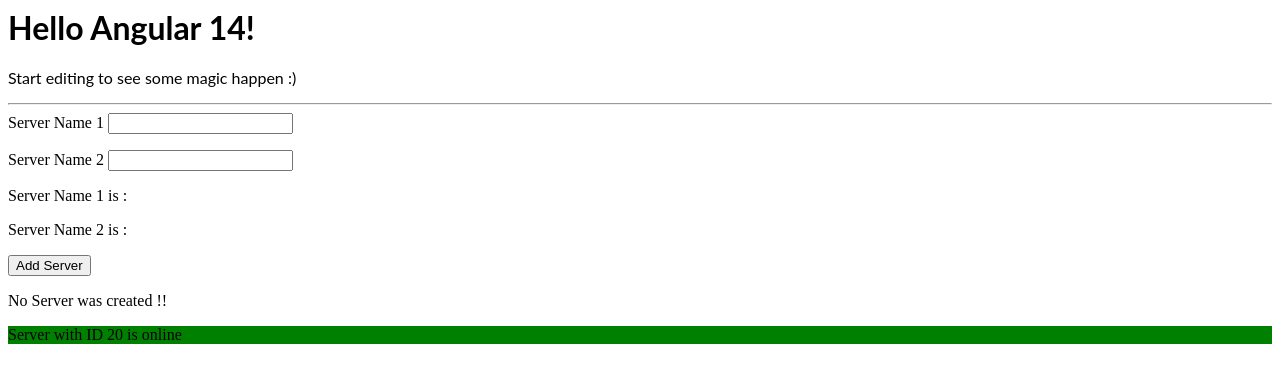
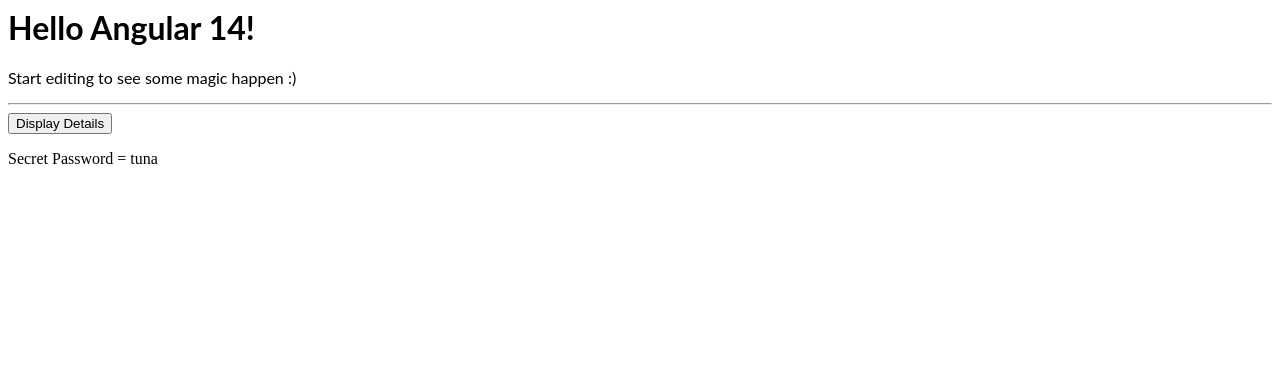
Before and after one commit to ShikhaP12/angular-ivy-nutjxz, an Angular app: page / in a window 1280 px wide. Shown: the top 382 px of the page. Built offline with nearby package versions, Linux system fonts and the light colour scheme.

Commit message:
4 files modified, 2 added

```diff
--- a/src/app/app.component.html
+++ b/src/app/app.component.html
@@ -4,5 +4,6 @@
 <!--<app-warning-alert> </app-warning-alert>;
 <app-success-alert> </app-success-alert>; -->
 
-<app-server> </app-server>
+<!--<app-server> </app-server> -->
+<app-display> </app-display>
 <!--<app-username> </app-username> -->
--- a/src/app/app.module.ts
+++ b/src/app/app.module.ts
@@ -8,6 +8,7 @@
 import { WarningAlertComponent } from './warning-alert/warning-alert.component'; */
 import { ServerComponent } from './server/server.component';
 import { UserNameComponent } from './UserName/userName.component';
+import { DisplayComponent } from './displayDetails/displayDetails.component';
 
 @NgModule({
   imports: [BrowserModule, FormsModule],
@@ -18,6 +19,7 @@
     WarningAlertComponent,*/
     ServerComponent,
     UserNameComponent,
+    DisplayComponent,
   ],
   bootstrap: [AppComponent],
 })
--- /dev/null
+++ b/src/app/displayDetails/displayDetails.component.html
@@ -0,0 +1,3 @@
+<button>Display Details</button>
+
+<p>Secret Password = tuna</p>
--- a/src/app/server/server.component.ts
+++ b/src/app/server/server.component.ts
@@ -33,8 +33,6 @@
     this.servers.push(this.serverName1);
     this.serverCreationStatus =
       'Server is created!!! Name is ' + this.serverName1;
-
-
   }
 
   onUpdateServerName1(event: Event) {
```
Also changed, not shown: src/app/displayDetails/displayDetails.component.ts (added, +11 -0 lines), src/app/server/server.component.html (line endings or trailing spaces).
